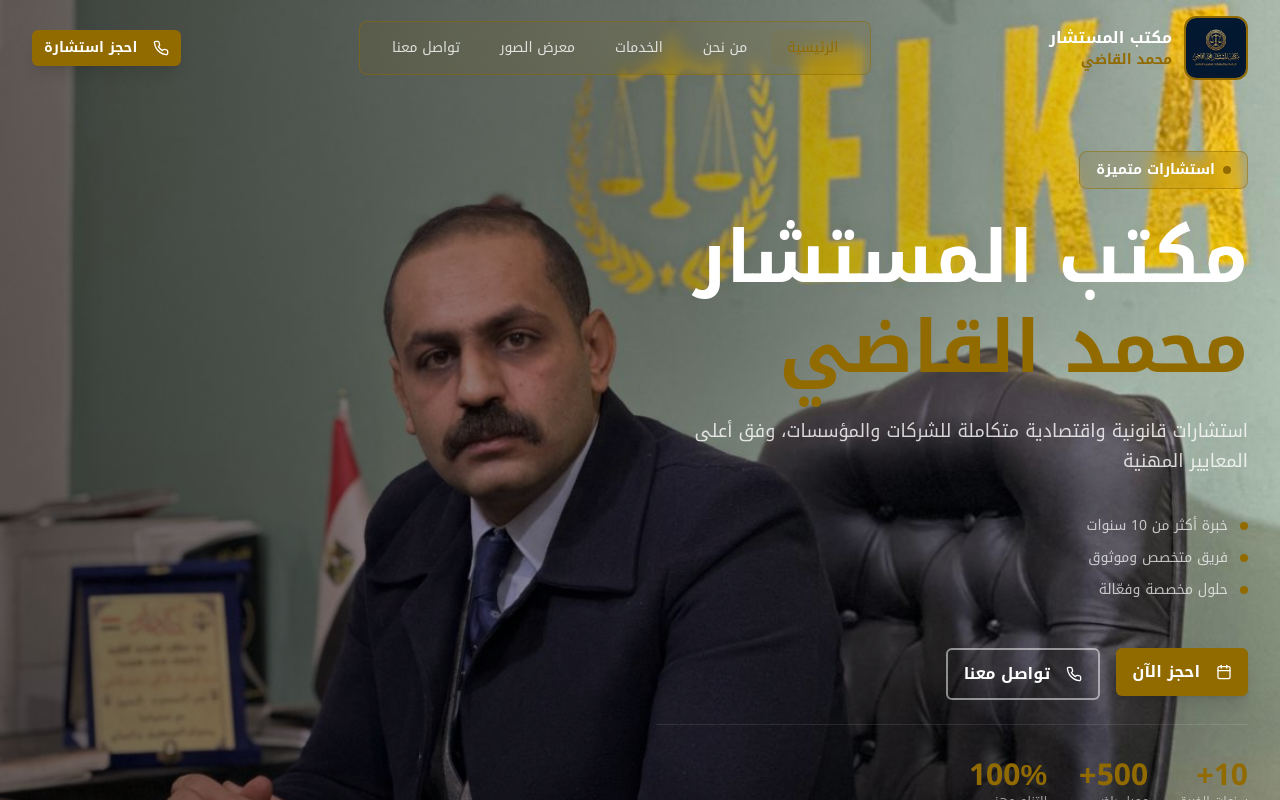
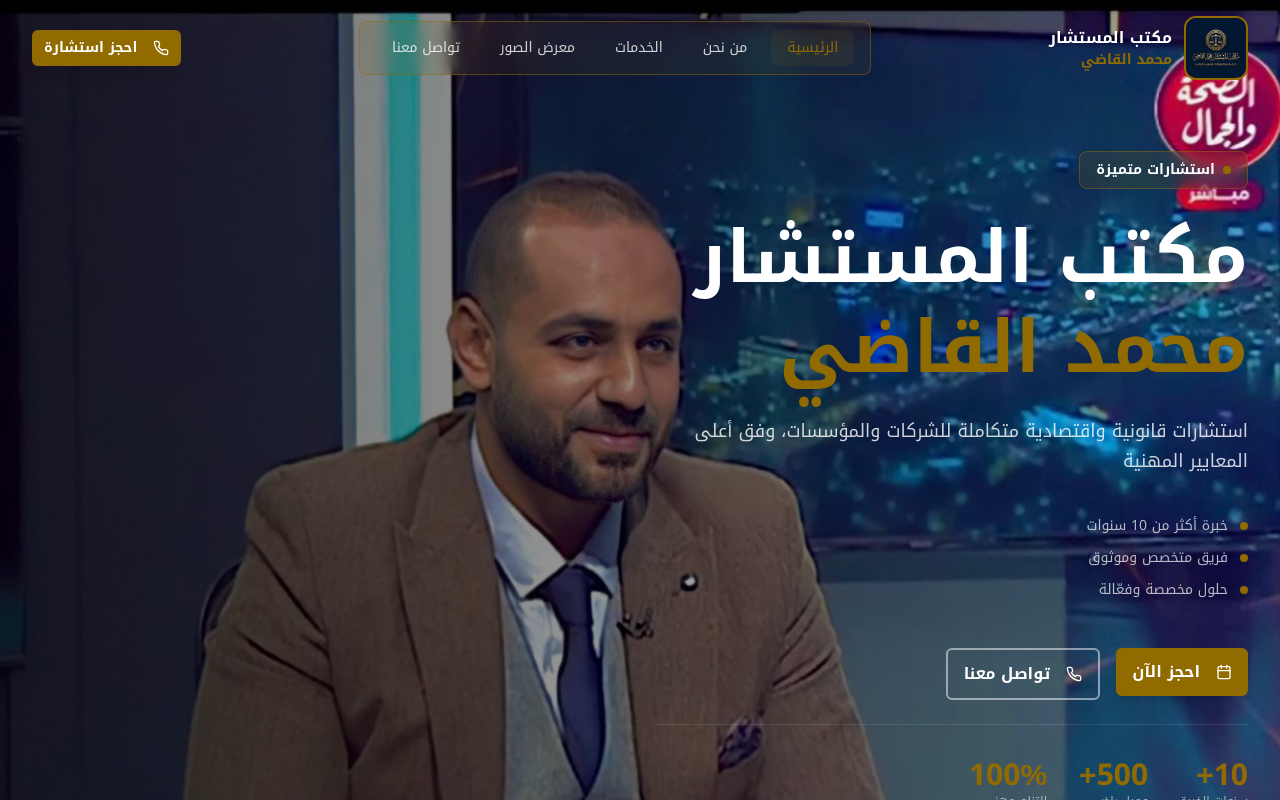
Before and after one commit to Yussef-Makhlouf/law-firm-landing-page, a Next.js app: page / in a window 1280 px wide. Shown: the top 800 px of the page. Built offline with nearby package versions, Linux system fonts and the light colour scheme.

Commit message:
Update hero-section.tsx

```diff
--- a/components/hero-section.tsx
+++ b/components/hero-section.tsx
@@ -12,7 +12,7 @@ export function HeroSection() {
       <div
         className="absolute inset-0 bg-cover bg-center bg-no-repeat"
         style={{
-          backgroundImage: "url('/hero2.jpeg')",
+          backgroundImage: "url('/on-air.jpeg')",
         }}
       />
 
```
